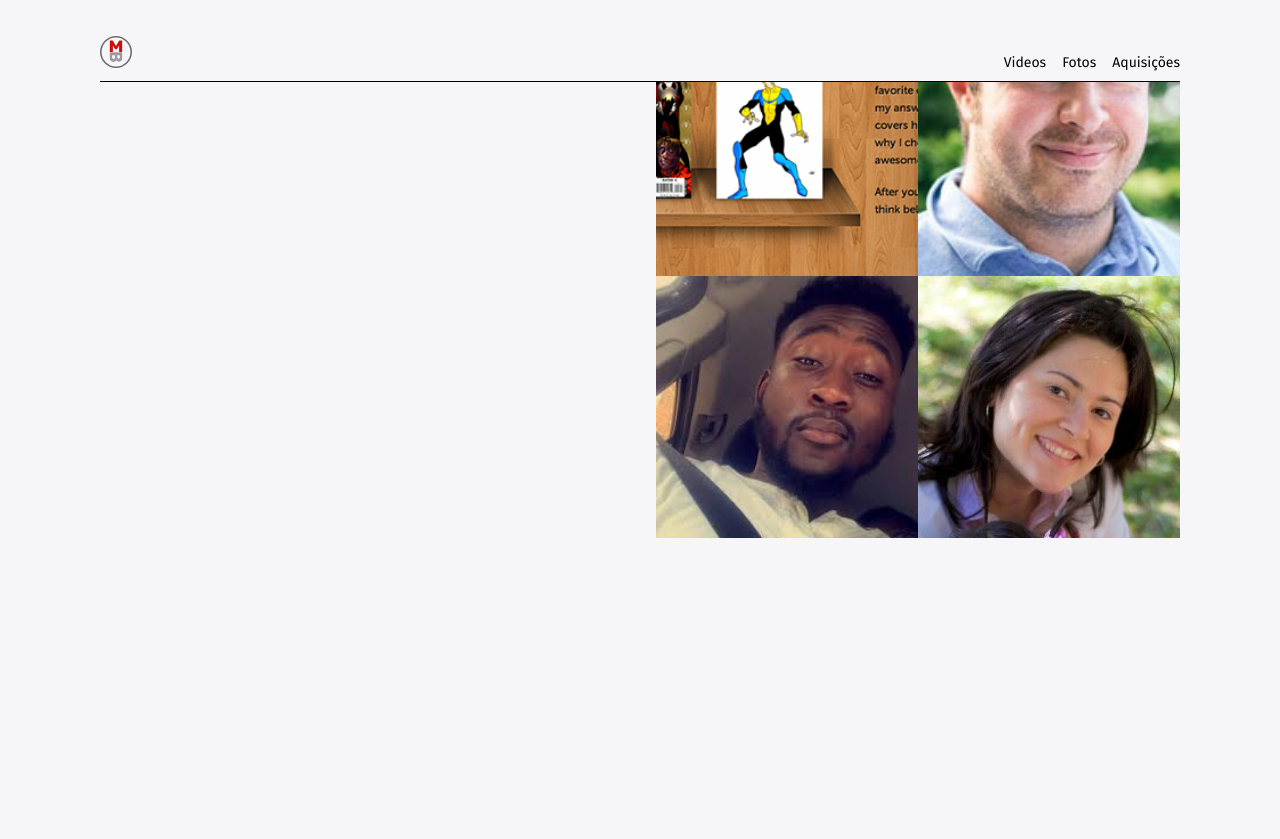
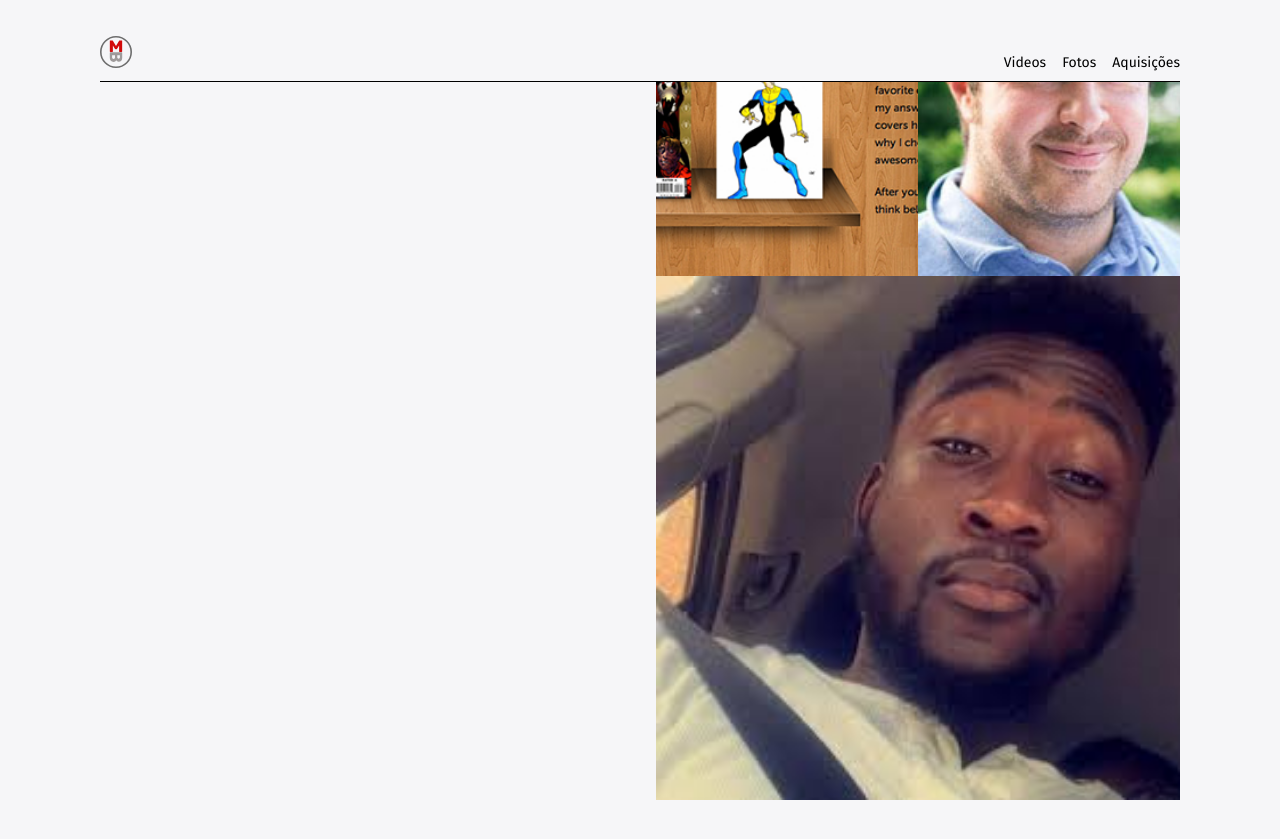
Before and after one commit to MartinsBros/martinsbros.github.io, a Jekyll site: the page built from _articles/test-number-two.html, in a window 1280 px wide and 900 px high, scrolled down 1341 px. Shown: the top 839 px of the window. Built offline with Jekyll 4.4.1, drawn with Linux system fonts in a browser that asks for light colours; before the commit the page ends 1979 px from its top, so only the background shows below that.

Commit message:
Update from Forestry.io paulo.martins@martinsbros.com updated _articles/test-number-two.html

```diff
--- a/_articles/test-number-two.html
+++ b/_articles/test-number-two.html
@@ -26,6 +26,5 @@ images:
 - "/assets/img/posts/img/post-7.png"
 - "/assets/img/testimonial/andrew.jpg"
 - "/assets/img/testimonial/lj.jpg"
-- "/assets/img/testimonial/mary.jpg"
 
 ---
```
